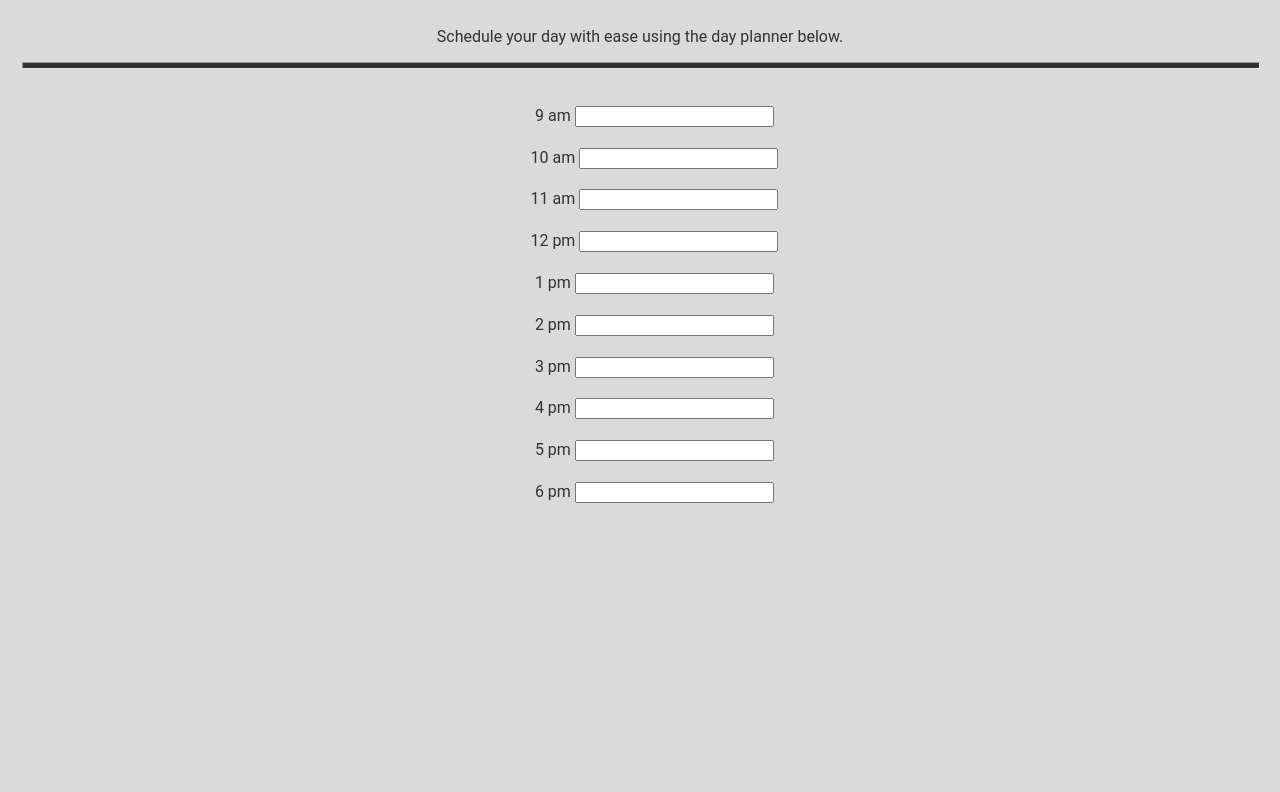
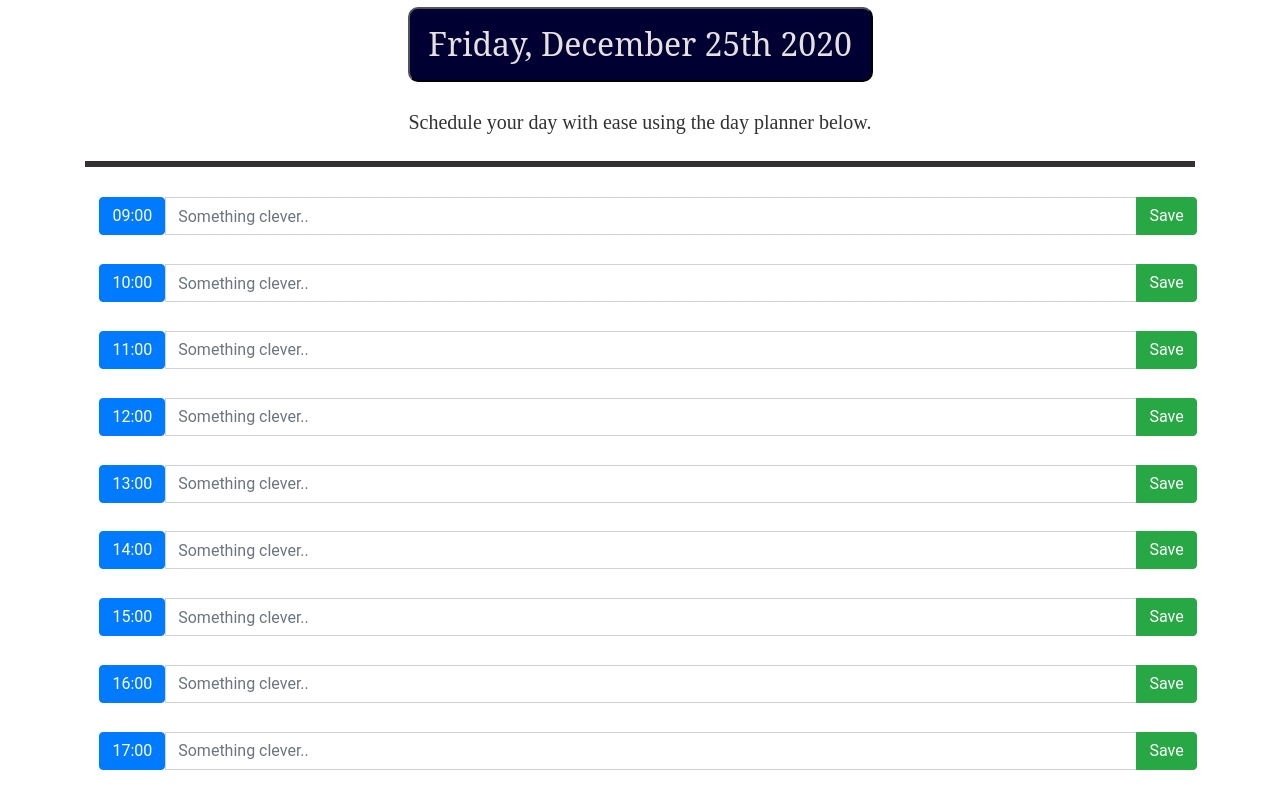
Before and after one commit to KokhobYohannes/DayPlanner, a plain HTML site: page index.html in a window 1280 px wide. Shown: the part 75-867 px from the top of the page. Before the commit the page ends 800 px from the top, so only its background shows below. Drawn offline with nearby package versions, Linux system fonts and the light colour scheme.

Commit message:
Revised layout and added section for today's date

```diff
--- a/index.html
+++ b/index.html
@@ -7,74 +7,116 @@
     <title>Day Planner</title>
     <link rel="stylesheet" href="./styles.css">
     </link>
+    <script src="https://kit.fontawesome.com/0aa2753bb1.js" crossorigin="anonymous"></script>
+    <script src="//cdnjs.cloudflare.com/ajax/libs/jquery/3.5.1/jquery.min.js"></script>
+    <script src="https://cdnjs.cloudflare.com/ajax/libs/moment.js/2.29.1/moment.min.js"></script>
+    <link rel="stylesheet" href="https://maxcdn.bootstrapcdn.com/bootstrap/4.5.2/css/bootstrap.min.css">
+    <script src="https://maxcdn.bootstrapcdn.com/bootstrap/4.5.2/js/bootstrap.min.js"></script>
     <h1>Welcome to Your Day Planner!</h1>
 </head>
 
 <body>
-    <div class="jumbotron">
+
+    <div>
+        <button type="button" id="clock">Today's Date</button>
+    </div>
+
+    <div class="container">
         <p class="lead">Schedule your day with ease using the day planner below.</p>
         <hr class="my-4">
-        </p>
-    </div>
-    <div class="input-group mb-3">
-        <span class="input-group-text" id="inputGroup-sizing-default">9 am</span>
-        <input type="text" class="form-control" aria-label="Sizing example input"
-            aria-describedby="inputGroup-sizing-default">
     </div>
 
+    <div class="container mt-3">
         <div class="input-group mb-3">
-        <span class="input-group-text" id="inputGroup-sizing-default">10 am</span>
-        <input type="text" class="form-control" aria-label="Sizing example input"
-            aria-describedby="inputGroup-sizing-default">
+            <button class="btn btn-primary" type="button">09:00</button>
+            <input type="text" class="form-control" placeholder="Something clever..">
+            <div class="input-group-append">
+                <button class="btn btn-success" type="button">Save</button>
+            </div>
+        </div>
     </div>
 
+    <div class="container mt-3">
         <div class="input-group mb-3">
-        <span class="input-group-text" id="inputGroup-sizing-default">11 am</span>
-        <input type="text" class="form-control" aria-label="Sizing example input"
-            aria-describedby="inputGroup-sizing-default">
+            <button class="btn btn-primary" type="button">10:00</button>
+            <input type="text" class="form-control" placeholder="Something clever..">
+            <div class="input-group-append">
+                <button class="btn btn-success" type="button">Save</button>
+            </div>
+        </div>
     </div>
 
+    <div class="container mt-3">
         <div class="input-group mb-3">
-        <span class="input-group-text" id="inputGroup-sizing-default">12 pm</span>
-        <input type="text" class="form-control" aria-label="Sizing example input"
-            aria-describedby="inputGroup-sizing-default">
+            <button class="btn btn-primary" type="button">11:00</button>
+            <input type="text" class="form-control" placeholder="Something clever..">
+            <div class="input-group-append">
+                <button class="btn btn-success" type="button">Save</button>
+            </div>
+        </div>
     </div>
 
+    <div class="container mt-3">
         <div class="input-group mb-3">
-        <span class="input-group-text" id="inputGroup-sizing-default">1 pm</span>
-        <input type="text" class="form-control" aria-label="Sizing example input"
-            aria-describedby="inputGroup-sizing-default">
+            <button class="btn btn-primary" type="button">12:00</button>
+            <input type="text" class="form-control" placeholder="Something clever..">
+            <div class="input-group-append">
+                <button class="btn btn-success" type="button">Save</button>
+            </div>
+        </div>
     </div>
 
+    <div class="container mt-3">
         <div class="input-group mb-3">
-        <span class="input-group-text" id="inputGroup-sizing-default">2 pm</span>
-        <input type="text" class="form-control" aria-label="Sizing example input"
-            aria-describedby="inputGroup-sizing-default">
+            <button class="btn btn-primary" type="button">13:00</button>
+            <input type="text" class="form-control" placeholder="Something clever..">
+            <div class="input-group-append">
+                <button class="btn btn-success" type="button">Save</button>
+            </div>
+        </div>
     </div>
 
+    <div class="container mt-3">
         <div class="input-group mb-3">
-        <span class="input-group-text" id="inputGroup-sizing-default">3 pm</span>
-        <input type="text" class="form-control" aria-label="Sizing example input"
-            aria-describedby="inputGroup-sizing-default">
+            <button class="btn btn-primary" type="button">14:00</button>
+            <input type="text" class="form-control" placeholder="Something clever..">
+            <div class="input-group-append">
+                <button class="btn btn-success" type="button">Save</button>
+            </div>
+        </div>
     </div>
 
+    <div class="container mt-3">
         <div class="input-group mb-3">
-        <span class="input-group-text" id="inputGroup-sizing-default">4 pm</span>
-        <input type="text" class="form-control" aria-label="Sizing example input"
-            aria-describedby="inputGroup-sizing-default">
+            <button class="btn btn-primary" type="button">15:00</button>
+            <input type="text" class="form-control" placeholder="Something clever..">
+            <div class="input-group-append">
+                <button class="btn btn-success" type="button">Save</button>
+            </div>
+        </div>
     </div>
 
+    <div class="container mt-3">
         <div class="input-group mb-3">
-        <span class="input-group-text" id="inputGroup-sizing-default">5 pm</span>
-        <input type="text" class="form-control" aria-label="Sizing example input"
-            aria-describedby="inputGroup-sizing-default">
+            <button class="btn btn-primary" type="button">16:00</button>
+            <input type="text" class="form-control" placeholder="Something clever..">
+            <div class="input-group-append">
+                <button class="btn btn-success" type="button">Save</button>
+            </div>
+        </div>
     </div>
 
+    <div class="container mt-3">
         <div class="input-group mb-3">
-        <span class="input-group-text" id="inputGroup-sizing-default">6 pm</span>
-        <input type="text" class="form-control" aria-label="Sizing example input"
-            aria-describedby="inputGroup-sizing-default">
+            <button class="btn btn-primary" type="button">17:00</button>
+            <input type="text" class="form-control" placeholder="Something clever..">
+            <div class="input-group-append">
+                <button class="btn btn-success" type="button">Save</button>
             </div>
+        </div>
+    </div>
+    </div>
+    <script src="./script.js"></script>
 </body>
 
 </html>
--- a/script.js
+++ b/script.js
@@ -0,0 +1,8 @@
+var clock = document.getElementById('clock');
+
+setInterval(() => {
+    var now = moment();
+    var viewTime = now.format("dddd, MMMM Do YYYY");
+    console.log('viewTime');
+    clock.textContent = viewTime;
+}, 1000);
--- a/styles.css
+++ b/styles.css
@@ -1,6 +1,22 @@
-:root {
-    background-color: rgb(219, 218, 218);
+:root, body {
+    background-color: white;
     color: rgb(51, 49, 49);
+}
+
+h1{
+    color: rgb(51, 49, 49);
+    font-family: 'Gilda Display';
+    text-align: center;
+    margin:20%;
+    font-size: 2.5rem;
+    padding:1%;
+}
+
+.lead{
+    color: rgb(51, 49, 49);
+    font-family: 'Gilda Display';
+    text-align: center;
+    font-size: 5rem;
 }
 
 * {
@@ -8,13 +24,24 @@
     font-family: 'Roboto', sans-serif;
 }
 
-h1{
-    color: rgb(51, 49, 49);
-    font-family: 'Gilda Display';
+#clock{
+    width:465px;
+    height: 75px;
+    font-size: 2rem;
+    color: rgb(231, 224, 224);
+    background-color:rgb(0, 0, 50);
     text-align: center;
-    font-weight: 900;
+    padding: 0.5rem;
+    margin-top: 5%;
+    margin-bottom: 5%;
+    margin: auto;
+    display: flex;
+    align-items: center;
+    border-color: black;
+    border-radius: 10px;
+    justify-content: center;
+    font-family: 'Noto Serif', serif;
 }
-
 .input-group{
     text-align: center;
     padding: 0.4rem;
@@ -22,16 +49,17 @@ h1{
     margin: 0.5rem;
 }
 
- .jumbotron{
+.container{
     text-align: center;
-    padding: 0.4rem;
-    width: auto;
-    margin: 0.5rem;
+    padding: 0%;
+    margin-top: 2%;
+    background-color: white;
 }
+
 
 .my-4{
     background-color: rgb(51, 49, 49);
-    font-size: 2rem;
     height: 0.3rem;
     width: 100%;
+    margin-top: 0.2em;
 }
```
Lines whose indentation alone changed are shown as unchanged.
